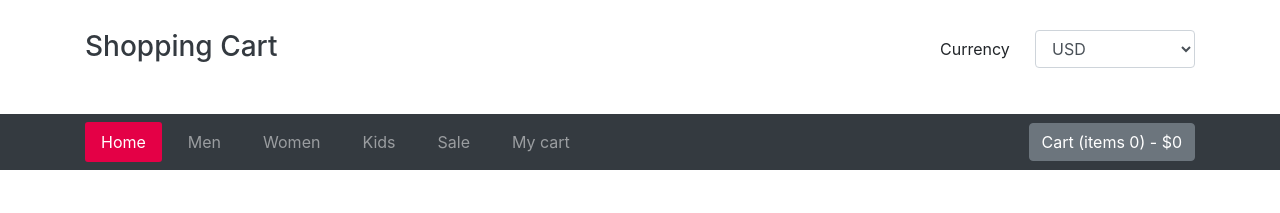
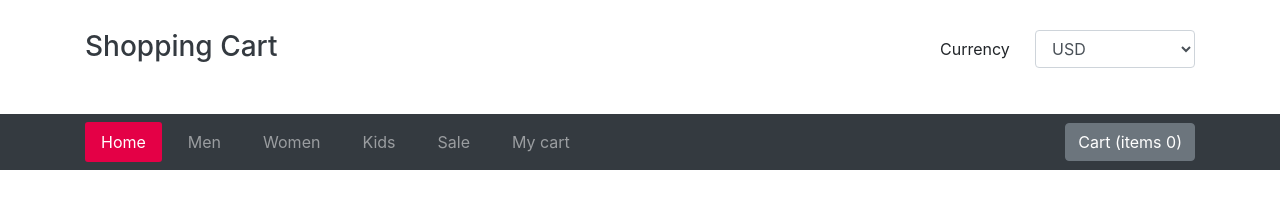
Before and after one commit to kelnguyen87/redux-shopping, a React (Create React App) app: page / in a window 1280 px wide. Shown: the top 213 px of the page. Built offline with nearby package versions, Linux system fonts and the light colour scheme.

Commit message:
remove cart

```diff
--- a/src/components/containers/CartList.js
+++ b/src/components/containers/CartList.js
@@ -51,7 +51,7 @@ class CartList extends Component {
                             <button className="btn  btn-secondary" onClick={onClose}>No</button>
                             <button className="btn  btn-secondary" id="btn-confirm-delete-cart"
                                     onClick={() => {
-                                        this.props.removeFromCart(product.Id);
+                                        this.props.removeFromCart(product.Id, product.Count);
                                         onClose();
                                     }}
                             >
@@ -64,21 +64,6 @@ class CartList extends Component {
         });
     }
 
-  /*  cartItemsMarkUp = () => {
-        if (this.props.cartTotalProp > 0) {
-            this.props.cartProductsProp.map((productInCart,index) => {
-                return(
-                    <CartItem
-                        key={productInCart.Id}
-                        product={productInCart}
-                        cartFormElement={this.state.cartForm[productInCart.Id]}
-                        handleRemoveCartItem={this.handleRemoveCartItem}
-                        counter={index + 1} handleChangeCartQuantity={this.handleChangeCartQuantity} />
-                )
-            })
-        }
-    }*/
-
     render() {
 
         const cartItemsMarkUp = this.props.cartProductsProp.map((productInCart, index) =>
@@ -86,7 +71,8 @@ class CartList extends Component {
                 key={productInCart.Id}
                 product={productInCart}
                 handleRemoveCartItem={this.handleRemoveCartItem}
-                counter={index + 1} handleChangeCartQuantity={this.handleChangeCartQuantity}
+                counter={index + 1}
+                handleChangeCartQuantity={this.handleChangeCartQuantity}
                 currency={this.props.usedCurrencyProp}
             />
         );
@@ -125,9 +111,13 @@ class CartList extends Component {
                         </div>
 
                         <div className="row justify-content-end container-proceed-cart">
-                            <div className="col-lg-3 col-md-5 col-sm-6 col-xs-8">
+                            <div className="col-lg-4 col-md-5 col-sm-6 col-xs-8">
+                                <div className="btn-group" role="group" aria-label="Clear Cart">
+                                    <button onClick={this.props.clearFormCart} type="submit" className="btn btn-outline-primary">Clear cart</button>
+                                </div>
+
                                 <div className="btn-group" role="group" aria-label="Update Cart">
-                                    <button type="submit" className="btn btn-primary">Update Cart</button>
+                                    <button type="submit" className="btn btn-outline-primary">Update Cart</button>
                                 </div>
                                 <div className="btn-group" role="group" aria-label="Checkout">
                                     <button type="button" className="btn btn-primary">Checkout</button>
@@ -145,8 +135,7 @@ class CartList extends Component {
 }
 
 const mapStateToProps = state => {
-    const cartCount = countCart(state.cart.cartItem);
-
+    //const cartCount = countCart(state.cart.cartItem);
     return {
         productProps: state.products,
         vatProp: state.cart.vat,
--- a/src/components/containers/NavContainer.js
+++ b/src/components/containers/NavContainer.js
@@ -1,18 +1,18 @@
 import React, { Component } from 'react';
 import { connect } from 'react-redux';
 
-import { countCart } from '../../lib/cartLib';
 import NavBar from '../views/NavBar';
 import NavCartCount from '../views/NavCartCount';
 
 class NavContainer extends Component {
 
   render() {
-    return(
+
+      return(
       <nav className="navbar navbar-expand-md bg-dark navbar-dark mb-5">
           <div className="container">
               <NavBar />
-              <NavCartCount cartItems={this.props.cart} cartTotal={this.props.cartTotal}  cartCount={this.props.cartCount} />
+              <NavCartCount cartItems={this.props.cart} cartTotal={this.props.cartTotal}   />
           </div>
 
       </nav>
@@ -21,8 +21,10 @@ class NavContainer extends Component {
 }
 
 const mapStateToProps = state => {
-    const cartCount = countCart(state.cart.cartItem);
-    return {cart: state.cart.cartItem,cartTotal: state.cart.cartTotal, cartCount}
+    return {
+        cart: state.cart.cartItem,
+        cartTotal: state.cart.cartTotal
+    }
 }
 
 export default connect(mapStateToProps)(NavContainer);
--- a/src/components/views/NavCartCount.js
+++ b/src/components/views/NavCartCount.js
@@ -3,13 +3,12 @@ import { Link  } from 'react-router-dom';
 
 
 export default (props) => {
-    const {cartItems,cartCount,cartTotal} = props;
+    const {cartItems,cartTotal} = props;
    // console.log(props);
     const [listStatus, setlistStatus] = useState(false);
     const toggleList = () => {
         setlistStatus(!listStatus);
     }
-    //console.log(cartItems);
 
     const cartItemsMarkUp = cartItems.map((product, index) =>{
         return (
@@ -37,7 +36,7 @@ export default (props) => {
     <div className="dropdown">
 
       <Link id="nav-view-cart-link" onClick={ toggleList} to={'/'} className="btn btn-secondary">
-        Cart (items { cartTotal }) - ${ cartCount.cartTotal }
+        Cart (items { cartTotal })
       </Link>
         {listStatus && (
             <div className="dropdown-menu show dropdown-previewcart">
--- a/src/reducers/cartReducer.js
+++ b/src/reducers/cartReducer.js
@@ -74,12 +74,11 @@ const cartReducer = (state = initialState, action) => {
 
 
         case types.REMOVE_FROM_CART:
-             newCartItem = state.cartItem.find( product => product.Id !== action.productId);
-
+            const  newCart = state.cartItem.filter( product => product.Id !== action.productId);
             return {
                 ...state,
                 cartTotal: state.cartTotal - action.productCount,
-                cartItem: newCartItem
+                cartItem: newCart
             }
         case  types.CLEAR_CART:
             return{
--- a/src/sagas/index.js
+++ b/src/sagas/index.js
@@ -4,7 +4,7 @@ import { put, takeLatest, all } from 'redux-saga/effects';
 import axios from 'axios';
 
 function* fetchProduct() {
-  yield delay(3000);
+  //yield delay(1000);
   const json = yield axios.get('/data/ProductData.json')
       .then(response => {
         return response.data.Products;
```
